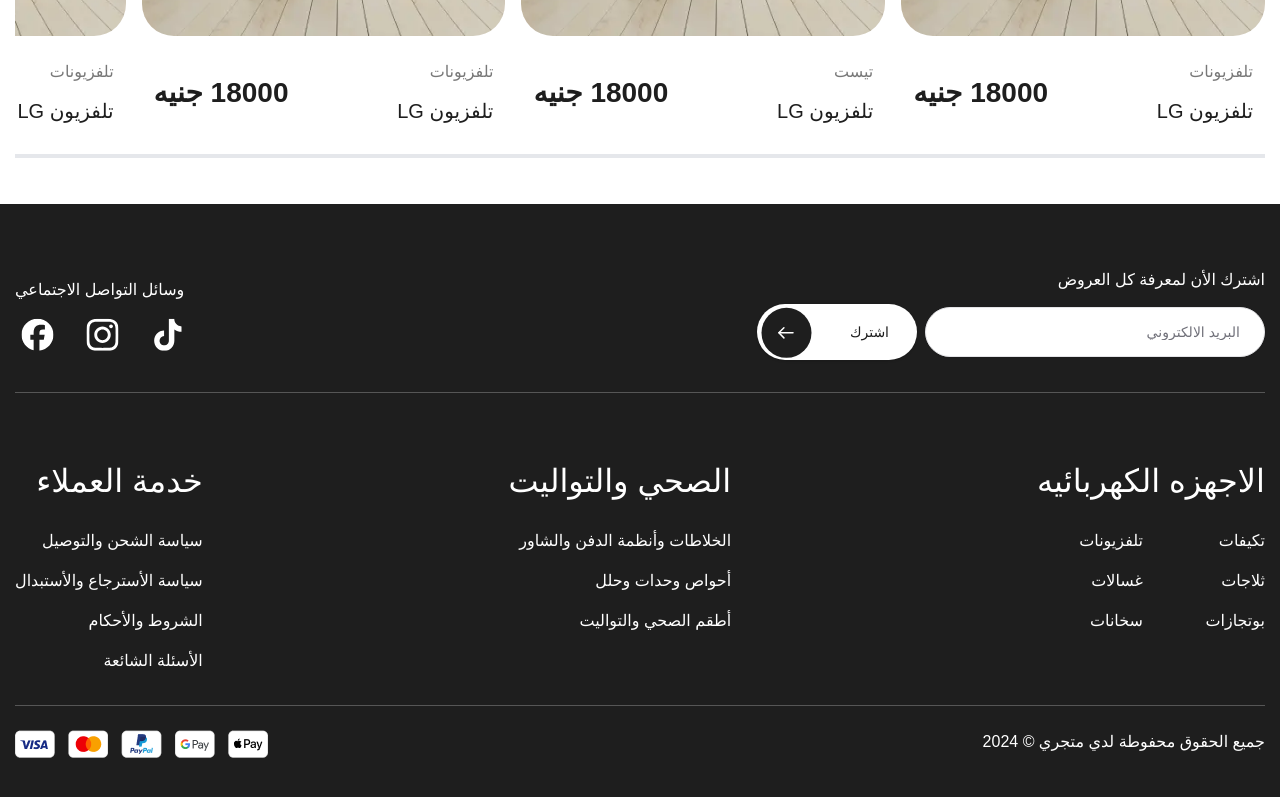
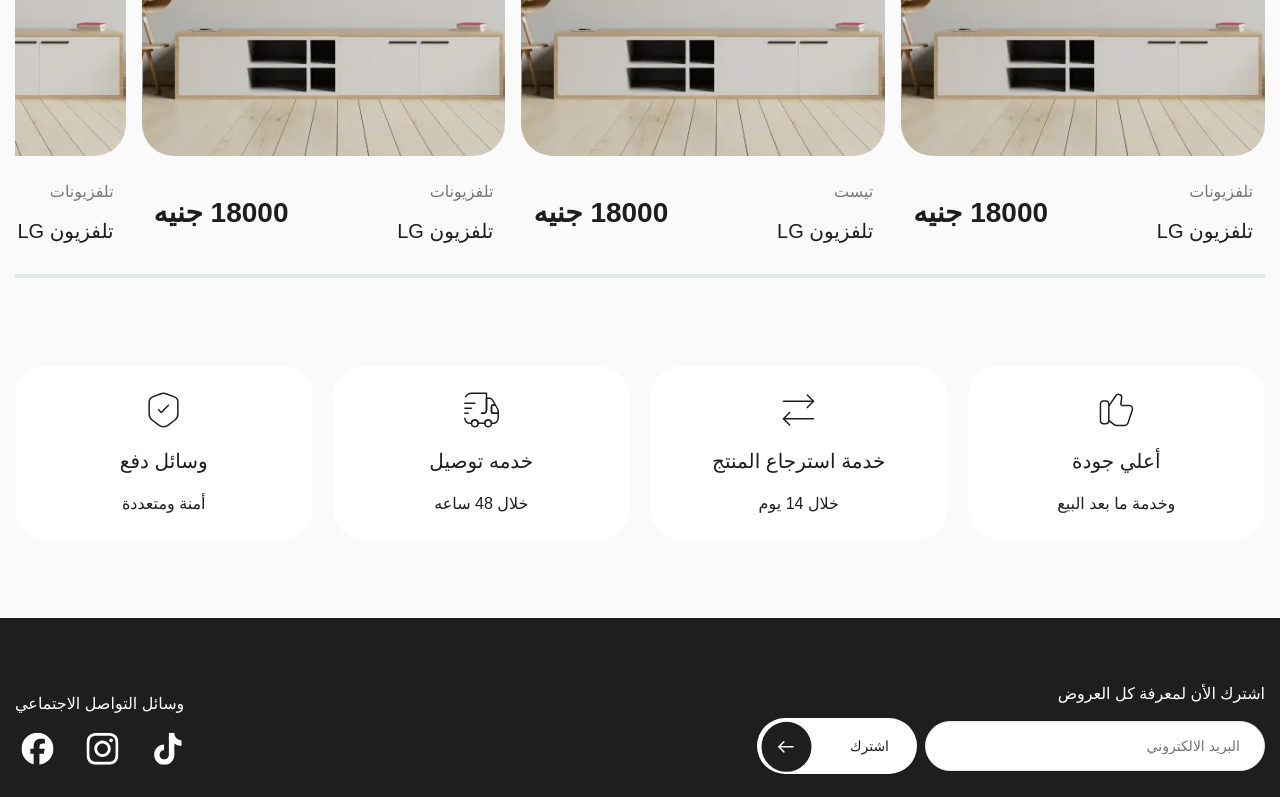
Before and after one commit to AhmedAbozaid9/musc_deploy, a Next.js app: page / in a window 1280 px wide. Shown: the part 3554-4351 px from the top of the page. Built offline with nearby package versions, Linux system fonts and the light colour scheme; a web font is replaced by a local one.

Commit message:
Finish Home Page

```diff
--- a/app/globals.css
+++ b/app/globals.css
@@ -3,6 +3,7 @@
 @tailwind utilities;
 html,
 body {
+  background-color: #fafafa !important;
   overflow-x: hidden;
 }
 :root {
--- a/app/page.tsx
+++ b/app/page.tsx
@@ -3,6 +3,7 @@
 import OfferBanner from "@/components/pages/home/OfferBanner";
 import OnSaleProducts from "@/components/pages/home/OnSaleProducts";
 import ShopByCategory from "@/components/pages/home/ShopByCategory";
+import WhyChooseUs from "@/components/pages/home/WhyChooseUs";
 import { Metadata } from "next";
 export const metadata: Metadata = {
   title: "الرئيسية | متجري",
@@ -16,6 +17,7 @@
       <OnSaleProducts />
       <OfferBanner />
       <FeaturedProducts />
+      <WhyChooseUs />
     </>
   );
 }
--- /dev/null
+++ b/components/Icons/Payment.tsx
@@ -0,0 +1,28 @@
+export default function Payment() {
+  return (
+    <svg
+      xmlns="http://www.w3.org/2000/svg"
+      width="41"
+      height="40"
+      viewBox="0 0 41 40"
+      fill="none"
+    >
+      <path
+        d="M17.9833 3.7166L9.66668 6.84994C7.75002 7.5666 6.18335 9.83327 6.18335 11.8666V24.2499C6.18335 26.2166 7.48335 28.7999 9.06668 29.9833L16.2333 35.3333C18.5833 37.0999 22.45 37.0999 24.8 35.3333L31.9667 29.9833C33.55 28.7999 34.85 26.2166 34.85 24.2499V11.8666C34.85 9.8166 33.2833 7.54994 31.3667 6.83327L23.05 3.7166C21.6333 3.19993 19.3667 3.19993 17.9833 3.7166Z"
+        stroke="#1E1E1E"
+        className="group-hover:stroke-white"
+        strokeWidth="1.5"
+        strokeLinecap="round"
+        strokeLinejoin="round"
+      />
+      <path
+        d="M15.5833 19.7834L18.2666 22.4667L25.4333 15.3"
+        stroke="#1E1E1E"
+        className="group-hover:stroke-white"
+        strokeWidth="1.5"
+        strokeLinecap="round"
+        strokeLinejoin="round"
+      />
+    </svg>
+  );
+}
--- /dev/null
+++ b/components/Icons/Quality.tsx
@@ -0,0 +1,27 @@
+export default function Quality() {
+  return (
+    <svg
+      xmlns="http://www.w3.org/2000/svg"
+      width="41"
+      height="40"
+      viewBox="0 0 41 40"
+      fill="none"
+    >
+      <path
+        d="M12.9667 30.5834L18.1333 34.5834C18.8 35.25 20.3 35.5834 21.3 35.5834H27.6333C29.6333 35.5834 31.8 34.0834 32.3 32.0834L36.3 19.9167C37.1333 17.5834 35.6333 15.5834 33.1333 15.5834H26.4667C25.4667 15.5834 24.6333 14.75 24.8 13.5834L25.6333 8.25003C25.9667 6.75003 24.9667 5.08336 23.4667 4.58336C22.1333 4.08336 20.4667 4.75003 19.8 5.75003L12.9667 15.9167"
+        stroke="#1E1E1E"
+        className="group-hover:stroke-white"
+        strokeWidth="1.5"
+        strokeMiterlimit="10"
+      />
+      <path
+        d="M4.46666 30.5833V14.2499C4.46666 11.9166 5.46666 11.0833 7.79999 11.0833H9.46666C11.8 11.0833 12.8 11.9166 12.8 14.2499V30.5833C12.8 32.9166 11.8 33.7499 9.46666 33.7499H7.79999C5.46666 33.7499 4.46666 32.9166 4.46666 30.5833Z"
+        stroke="#1E1E1E"
+        className="group-hover:stroke-white"
+        strokeWidth="1.5"
+        strokeLinecap="round"
+        strokeLinejoin="round"
+      />
+    </svg>
+  );
+}
--- /dev/null
+++ b/components/Icons/Refund.tsx
@@ -0,0 +1,46 @@
+import React from "react";
+
+export default function Refund() {
+  return (
+    <svg
+      xmlns="http://www.w3.org/2000/svg"
+      width="41"
+      height="40"
+      viewBox="0 0 41 40"
+      fill="none"
+    >
+      <path
+        d="M29.3 17.4166L35.5 11.2166L29.3 5.0166"
+        stroke="#1E1E1E"
+        strokeWidth="1.5"
+        strokeLinecap="round"
+        strokeLinejoin="round"
+        className="group-hover:stroke-white"
+      />
+      <path
+        d="M5.5 11.2168H35.5"
+        stroke="#1E1E1E"
+        className="group-hover:stroke-white"
+        strokeWidth="1.5"
+        strokeLinecap="round"
+        strokeLinejoin="round"
+      />
+      <path
+        d="M11.7 22.5833L5.5 28.7833L11.7 34.9833"
+        stroke="#1E1E1E"
+        className="group-hover:stroke-white"
+        strokeWidth="1.5"
+        strokeLinecap="round"
+        strokeLinejoin="round"
+      />
+      <path
+        d="M35.5 28.7832H5.5"
+        className="group-hover:stroke-white"
+        stroke="#1E1E1E"
+        strokeWidth="1.5"
+        strokeLinecap="round"
+        strokeLinejoin="round"
+      />
+    </svg>
+  );
+}
--- /dev/null
+++ b/components/Icons/Shipping.tsx
@@ -0,0 +1,76 @@
+export default function Shipping() {
+  return (
+    <svg
+      xmlns="http://www.w3.org/2000/svg"
+      width="41"
+      height="40"
+      viewBox="0 0 41 40"
+      fill="none"
+    >
+      <path
+        d="M20.5 23.3333H22.1667C24 23.3333 25.5 21.8333 25.5 19.9999V3.33325H10.5C8 3.33325 5.81668 4.71656 4.68335 6.7499"
+        stroke="#1E1E1E"
+        className="group-hover:stroke-white"
+        strokeWidth="1.5"
+        strokeLinecap="round"
+        strokeLinejoin="round"
+      />
+      <path
+        d="M3.83334 28.3333C3.83334 31.0999 6.06668 33.3333 8.83334 33.3333H10.5C10.5 31.4999 12 29.9999 13.8333 29.9999C15.6667 29.9999 17.1667 31.4999 17.1667 33.3333H23.8333C23.8333 31.4999 25.3333 29.9999 27.1667 29.9999C29 29.9999 30.5 31.4999 30.5 33.3333H32.1667C34.9333 33.3333 37.1667 31.0999 37.1667 28.3333V23.3333H32.1667C31.25 23.3333 30.5 22.5833 30.5 21.6666V16.6666C30.5 15.7499 31.25 14.9999 32.1667 14.9999H34.3166L31.4667 10.0166C30.8667 8.98327 29.7667 8.33325 28.5667 8.33325H25.5V19.9999C25.5 21.8333 24 23.3333 22.1667 23.3333H20.5"
+        stroke="#1E1E1E"
+        className="group-hover:stroke-white"
+        strokeWidth="1.5"
+        strokeLinecap="round"
+        strokeLinejoin="round"
+      />
+      <path
+        d="M13.8333 36.6667C15.6743 36.6667 17.1667 35.1743 17.1667 33.3333C17.1667 31.4924 15.6743 30 13.8333 30C11.9924 30 10.5 31.4924 10.5 33.3333C10.5 35.1743 11.9924 36.6667 13.8333 36.6667Z"
+        stroke="#1E1E1E"
+        className="group-hover:stroke-white"
+        strokeWidth="1.5"
+        strokeLinecap="round"
+        strokeLinejoin="round"
+      />
+      <path
+        d="M27.1667 36.6667C29.0076 36.6667 30.5 35.1743 30.5 33.3333C30.5 31.4924 29.0076 30 27.1667 30C25.3257 30 23.8333 31.4924 23.8333 33.3333C23.8333 35.1743 25.3257 36.6667 27.1667 36.6667Z"
+        stroke="#1E1E1E"
+        className="group-hover:stroke-white"
+        strokeWidth="1.5"
+        strokeLinecap="round"
+        strokeLinejoin="round"
+      />
+      <path
+        d="M37.1667 20V23.3333H32.1667C31.25 23.3333 30.5 22.5833 30.5 21.6667V16.6667C30.5 15.75 31.25 15 32.1667 15H34.3166L37.1667 20Z"
+        stroke="#1E1E1E"
+        className="group-hover:stroke-white"
+        strokeWidth="1.5"
+        strokeLinecap="round"
+        strokeLinejoin="round"
+      />
+      <path
+        d="M3.83334 13.3333H13.8333"
+        stroke="#1E1E1E"
+        className="group-hover:stroke-white"
+        strokeWidth="1.5"
+        strokeLinecap="round"
+        strokeLinejoin="round"
+      />
+      <path
+        d="M3.83334 18.3333H10.5"
+        stroke="#1E1E1E"
+        className="group-hover:stroke-white"
+        strokeWidth="1.5"
+        strokeLinecap="round"
+        strokeLinejoin="round"
+      />
+      <path
+        d="M3.83334 23.3333H7.16668"
+        stroke="#1E1E1E"
+        className="group-hover:stroke-white"
+        strokeWidth="1.5"
+        strokeLinecap="round"
+        strokeLinejoin="round"
+      />
+    </svg>
+  );
+}
--- /dev/null
+++ b/components/general/WhyChosseCard.tsx
@@ -0,0 +1,18 @@
+import { ReactNode } from "react";
+interface ChooseType {
+  icon: ReactNode;
+  title: string;
+  description: string;
+}
+const WhyChosseCard: React.FC<ChooseType> = ({ icon, title, description }) => {
+  return (
+    <>
+      <div className="group bg-secondary hover:bg-primary text-primary hover:text-secondary py-[24px] px-[10px] transition-all flex flex-col justify-center items-center gap-[16px] rounded-[32px]">
+        {icon}
+        <h4 className="text-center lg:text-[20px] text-[16px]">{title}</h4>
+        <p className="lg:text-[16px] text-[14px] text-center">{description}</p>
+      </div>
+    </>
+  );
+};
+export default WhyChosseCard;
--- a/components/pages/home/OfferBanner.tsx
+++ b/components/pages/home/OfferBanner.tsx
@@ -8,6 +8,7 @@
 export default function OfferBanner() {
   return (
     <>
+      <div className="lg:py-[60px] py-[32px]">
         <div
           className="h-[600px] flex flex-col justify-center items-center p-4 text-secondary gap-[24px]"
           style={{
@@ -21,8 +22,8 @@
           </h2>
           <p className="lg:w-[50%] text-center">
             هذا النص هو مثال لنص يمكن أن يستبدل في نفس المساحة، لقد تم توليد هذا
-          النص من مولد النص العربى، حيث يمكنك أن تولد مثل هذا النص أو العديد من
-          النصوص الأخرى
+            النص من مولد النص العربى، حيث يمكنك أن تولد مثل هذا النص أو العديد
+            من النصوص الأخرى
           </p>
           <Button asChild>
             <Link href={routes?.Shop}>
@@ -39,6 +40,7 @@
             </div>
           </div>
         </Marquee>
+      </div>
     </>
   );
 }
--- /dev/null
+++ b/components/pages/home/WhyChooseUs.tsx
@@ -0,0 +1,36 @@
+import WhyChosseCard from "@/components/general/WhyChosseCard";
+import Payment from "@/components/Icons/Payment";
+import Quality from "@/components/Icons/Quality";
+import Refund from "@/components/Icons/Refund";
+import Shipping from "@/components/Icons/Shipping";
+
+export default function WhyChooseUs() {
+  return (
+    <>
+      <div className="lg:py-[60px] py-[32px] container">
+        <div className="grid lg:grid-cols-4 grid-cols-2 gap-[20px]">
+          <WhyChosseCard
+            icon={<Quality />}
+            title={"أعلي جودة"}
+            description={"وخدمة ما بعد البيع"}
+          />
+          <WhyChosseCard
+            icon={<Refund />}
+            title={"خدمة استرجاع المنتج"}
+            description={"خلال 14 يوم"}
+          />
+          <WhyChosseCard
+            icon={<Shipping />}
+            title={"خدمه توصيل"}
+            description={"خلال 48 ساعه"}
+          />
+          <WhyChosseCard
+            icon={<Payment />}
+            title={"وسائل دفع"}
+            description={"أمنة ومتعددة"}
+          />
+        </div>
+      </div>
+    </>
+  );
+}
```
Lines whose indentation alone changed are shown as unchanged.
